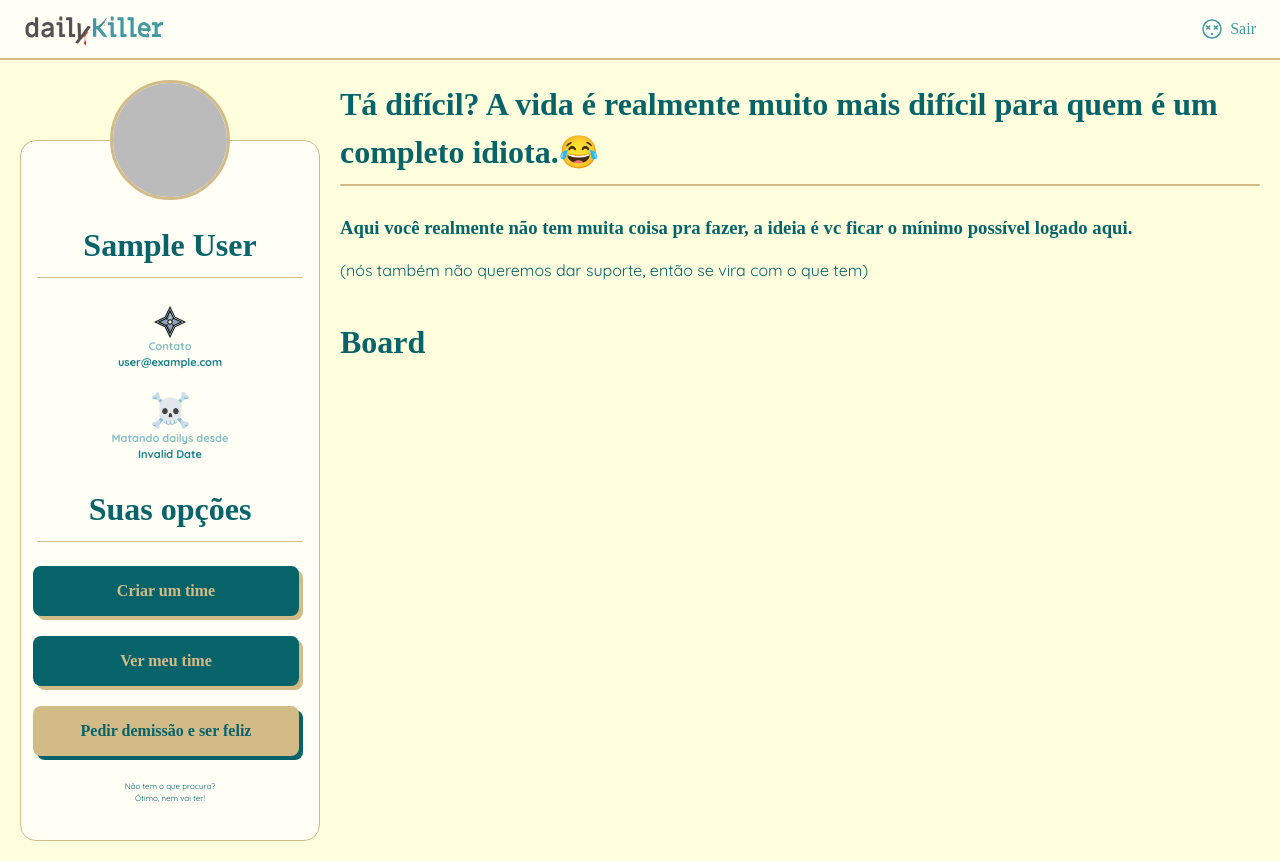
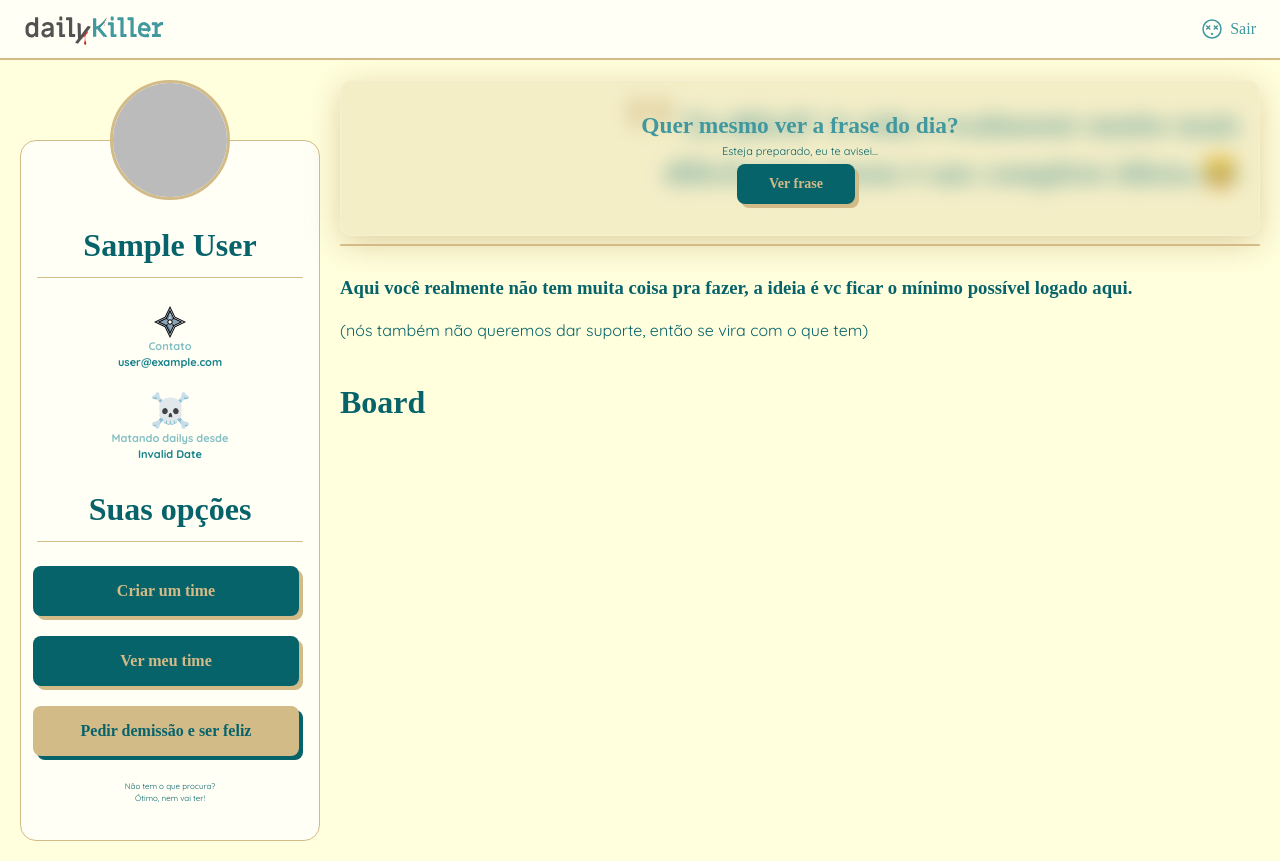
Before and after one commit to isaacviannadev/dailyKiller, a Next.js app: page /dashboard in a window 1280 px wide. Built offline with nearby package versions, Linux system fonts and the light colour scheme; no server answers; sample sign-in values are in the browser's storage; a web font is replaced by a local one.

Commit message:
add componente de frase 'MOTIVACIONAL' com overlay

```diff
--- a/src/components/UI/Button/style.ts
+++ b/src/components/UI/Button/style.ts
@@ -20,17 +20,17 @@ const crossButtonType = {
 
 const crossButtonSize = {
   sm: css`
-    width: 4rem;
+    width: fit-content;
     height: 4rem;
     font-size: ${({ theme }) => theme.fontsize.s1};
   `,
   md: css`
-    width: 4rem;
+    width: fit-content;
     height: 4rem;
     font-size: ${({ theme }) => theme.fontsize.m};
   `,
   lg: css`
-    width: 5rem;
+    width: fit-content;
     height: 5rem;
     font-size: ${({ theme }) => theme.fontsize.l};
   `,
--- /dev/null
+++ b/src/components/molecules/UnMotivated/index.tsx
@@ -0,0 +1,104 @@
+import { useEffect, useState } from 'react';
+import styled, { css } from 'styled-components';
+import { frasesDesmotivacionais } from '../../../lib/motivador';
+import Button from '../../UI/Button';
+
+const UnMotivatedSC = styled.div`
+  ${({ theme }) => css`
+    display: flex;
+    flex-direction: column;
+    align-items: flex-end;
+    justify-content: center;
+    width: 100%;
+    height: 100%;
+    color: ${theme.color.main[700]};
+    position: relative;
+
+    h1 {
+      text-align: right;
+      max-width: 70%;
+      position: relative;
+      padding: 20px 20px 40px 0;
+    }
+
+    h1::before {
+      content: '"';
+      position: absolute;
+      top: -30px;
+      left: 0;
+      font-size: 12rem;
+      color: ${theme.color.background.darkest};
+    }
+  `}
+`;
+
+const FraseOverlay = styled.div`
+  ${({ theme }) => css`
+    display: flex;
+    flex-direction: column;
+    position: absolute;
+    top: 0;
+    left: 0;
+    width: 100%;
+    height: 100%;
+    align-items: center;
+    justify-content: center;
+    font-size: 2rem;
+    font-weight: bold;
+    border-radius: 12px;
+    z-index: 4;
+
+    background: rgba(211, 187, 136, 0.25);
+    box-shadow: 0 8px 32px 0 rgba(211, 187, 136, 0.7);
+    backdrop-filter: blur(10px);
+    border: 1px solid rgba(255, 255, 255, 0.18);
+
+    & > h3 {
+      text-align: center;
+      max-width: 70%;
+    }
+
+    & small {
+      display: block;
+      text-align: center;
+      margin-bottom: 8px;
+      color: ${theme.color.main[900]};
+      font-size: ${theme.fontsize.xs};
+      font-weight: 400;
+    }
+  `}
+`;
+
+const UnMotivated = () => {
+  const [showFrase, setShowFrase] = useState(false);
+
+  const day = new Date().getDate() - 1;
+
+  const handleShowFrase = () => {
+    setShowFrase(!showFrase);
+    localStorage.setItem('showFrase', JSON.stringify(!showFrase));
+  };
+
+  const storageShowFrase = localStorage.getItem('showFrase');
+
+  useEffect(() => {
+    if (storageShowFrase) {
+      handleShowFrase();
+    }
+  }, []);
+
+  return (
+    <UnMotivatedSC>
+      {!showFrase && (
+        <FraseOverlay>
+          <h3>Quer mesmo ver a frase do dia?</h3>
+          <small>Esteja preparado, eu te avisei...</small>
+          <Button onClick={handleShowFrase}>Ver frase</Button>
+        </FraseOverlay>
+      )}
+      <h1>{frasesDesmotivacionais[day]}</h1>
+    </UnMotivatedSC>
+  );
+};
+
+export default UnMotivated;
--- a/src/pages/dashboard/index.tsx
+++ b/src/pages/dashboard/index.tsx
@@ -2,9 +2,9 @@ import Head from 'next/head';
 import { ReactElement } from 'react';
 import DefaultLayout from '../../components/hoc/DefaultLayout';
 import ProfileCard from '../../components/molecules/ProfileCard';
+import UnMotivated from '../../components/molecules/UnMotivated';
 import Divider from '../../components/UI/DIvider';
 import { useAuth } from '../../hooks/useAuth';
-import { frasesDesmotivacionais } from '../../lib/motivador';
 import { NextPageWithLayout } from '../_app';
 
 const Dashboard: NextPageWithLayout = () => {
@@ -13,8 +13,6 @@ const Dashboard: NextPageWithLayout = () => {
   if (!loggedIn) {
     return <h1>Carregando...</h1>;
   }
-
-  const day = new Date().getDate() - 1;
 
   return (
     <>
@@ -27,7 +25,7 @@ const Dashboard: NextPageWithLayout = () => {
       </div>
 
       <div className='motivation'>
-        <h1>{frasesDesmotivacionais[day]}</h1>
+        <UnMotivated />
         <Divider />
       </div>
 
```
